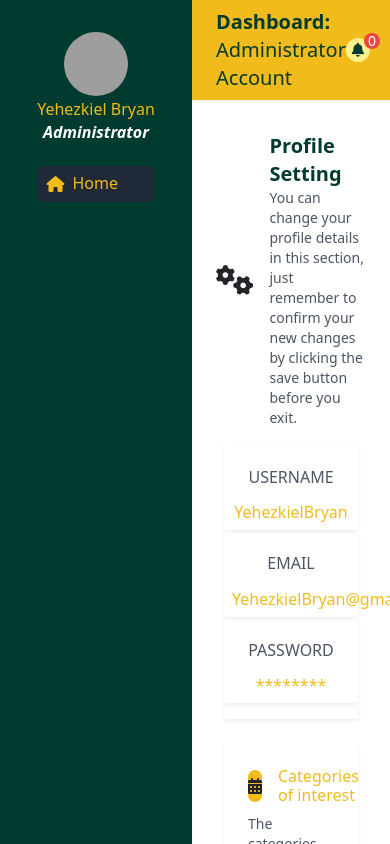
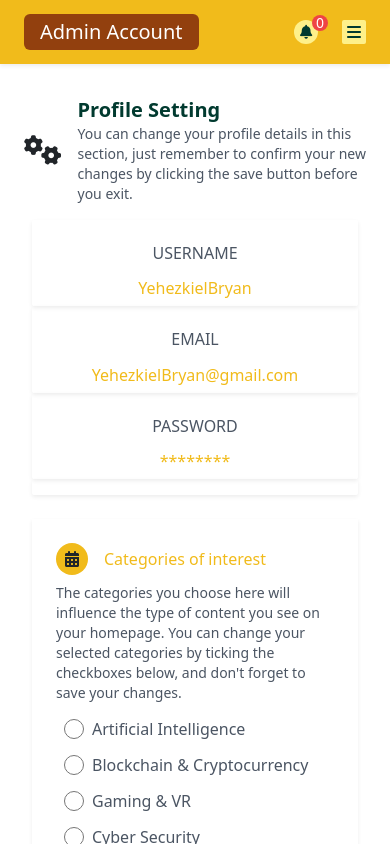
Before and after one commit to BrianBaraza23/MoringaFinalProject, a React (Create React App) app: page /dashboard in a window 390 px wide. Built offline with nearby package versions, Linux system fonts and the light colour scheme; grey boxes are pictures that could not be loaded.

Commit message:
Hide dashboard sidebar on mobile screens

```diff
--- a/src/components/dashboard/Sidebar.jsx
+++ b/src/components/dashboard/Sidebar.jsx
@@ -4,10 +4,28 @@ import { Link } from "react-router-dom";
 const Sidebar = ({ isCollapsed }) => {
   return (
     <aside
-      className={`bg-default-green ${
+      className={`bg-default-green d-none d-md-block ${
         isCollapsed ? "w-16" : "w-48"
       } z-40 md:z-0 h-screen overflow-y-scroll scrollbar-hide left-0 top-14 transition-all duration-300 ease-in-out`}
     >
+      <div className='sticky top-0 bg-default-gold h-16 flex items-center px-3'>
+        <div className='h-20 flex items-center justify-center text-xl'>
+          {!isCollapsed && (
+            <h6 className='text-default-green font-semibold'>MSD Dashboard</h6>
+          )}
+          <div
+            className={`h-8 w-12
+                    ${
+                      isCollapsed ? "visible" : "invisible"
+                    } flex justify-center items-center cursor-pointer absolute right-3`}
+          >
+            <i
+              className='fa fa-bullhorn text-default-green text-3xl md:text-4xl'
+              aria-hidden='true'
+            ></i>
+          </div>
+        </div>
+      </div>
       <div className='flex flex-col items-center'>
         {isCollapsed ? (
           <i
--- a/src/components/dashboard/TopBar.jsx
+++ b/src/components/dashboard/TopBar.jsx
@@ -6,12 +6,13 @@ const TopBar = ({ isCollapsed, setIsCollapsed }) => {
   };
 
   return (
-    <header className='bg-default-gold sticky top-0 z-30 shadow-sm flex justify-between md:items-center px-4 py-2 big-screen-top'>
+    <header className='h-16 bg-default-gold sticky top-0 z-30 shadow-sm flex justify-between md:items-center px-4 py-4'>
       <div className='w-full flex justify-between items-center'>
-        <h6 className='text-xl text-default-green my-auto'>
-          <span className='font-semibold'>Dashboard:</span> Administrator
-          Account
-        </h6>
+        <div className='flex items-center gap-3'>
+          <h6 className='text-xl text-white my-auto bg-amber-800 rounded py-1 px-3'>
+            Admin Account
+          </h6>
+        </div>
         <div className='flex items-center gap-4'>
           <div className='bg-yellow-200 w-6 h-6 rounded-full flex justify-center items-center text-default-green cursor-pointer relative'>
             <i className='fa fa-bell text-sm' aria-hidden='true'></i>
--- a/src/pages/Dashboard.jsx
+++ b/src/pages/Dashboard.jsx
@@ -11,7 +11,7 @@ import WishList from "../components/dashboard/WishList";
 import Footer from "../components/dashboard/Footer";
 
 const Dashboard = () => {
-  const [isCollapsed, setIsCollapsed] = useState(false);
+  const [isCollapsed, setIsCollapsed] = useState(true);
   return (
     <div>
       <div className='flex h-screen overflow-hidden'>
```
